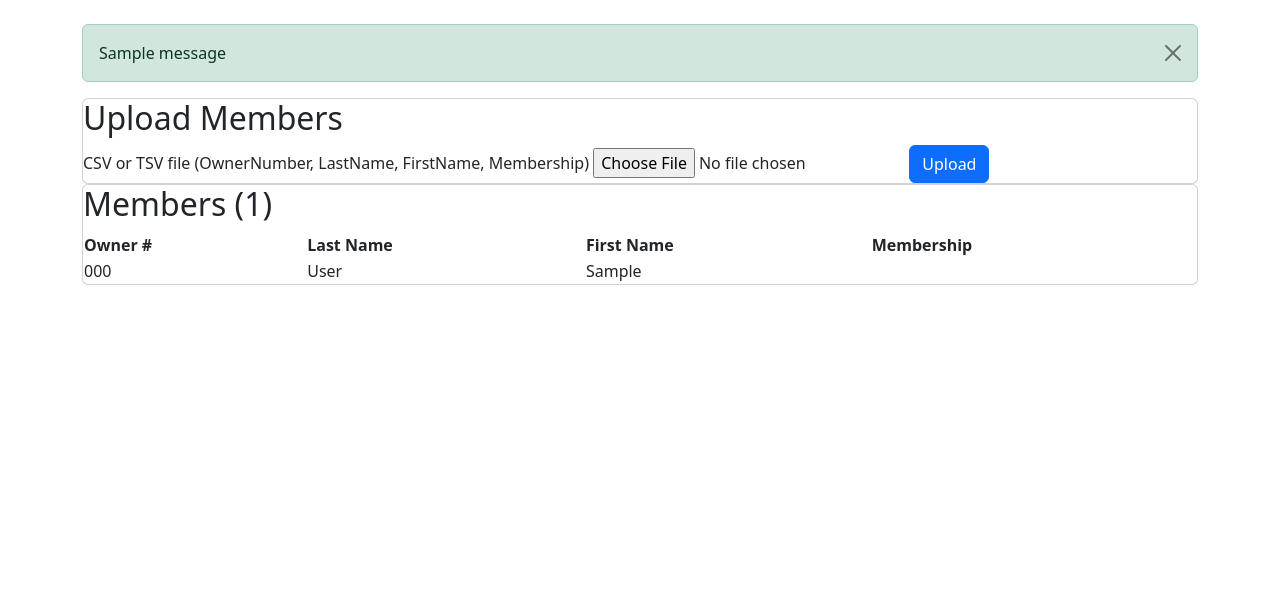
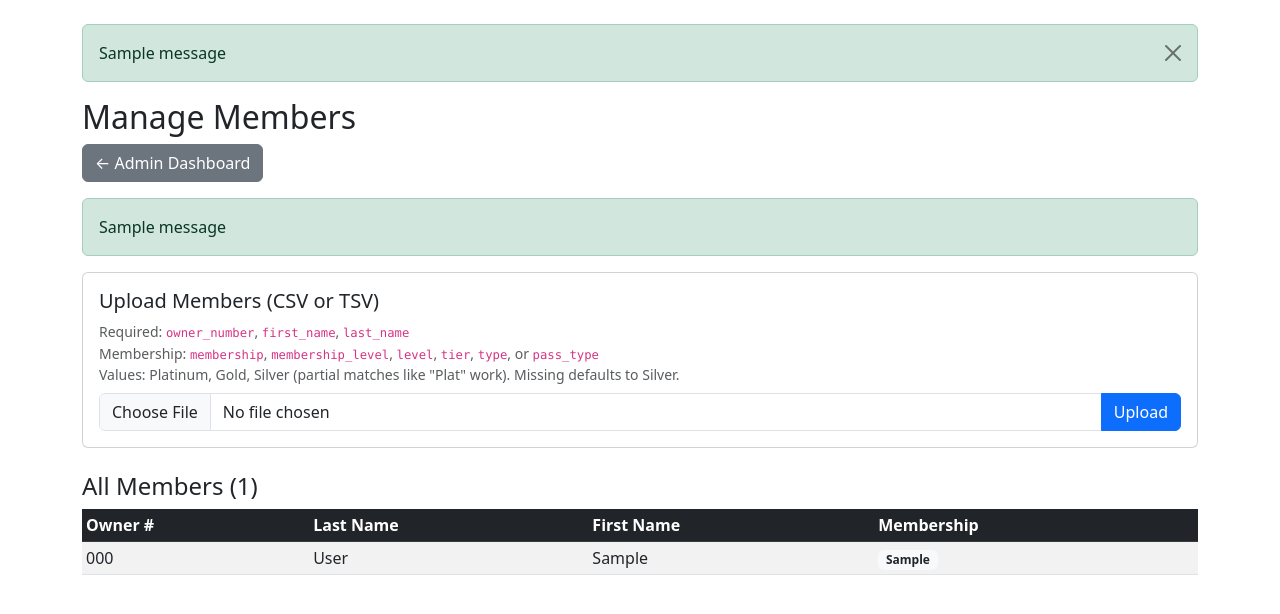
Before and after one commit to ccbractivix/splashpass, a Flask app: page /admin/members in a window 1280 px wide. Shown: the part 56-670 px from the top of the page. Run offline with Flask 3, Linux system fonts and the light colour scheme; the visitor is signed in with stand-in values (Sample User, id 1); tables that the repository leaves empty hold one stand-in row (values such as "Sample post"); one stand-in notice (Sample message) is shown.

Commit message:
Update members.html

```diff
--- a/templates/admin/members.html
+++ b/templates/admin/members.html
@@ -1,20 +1,38 @@
-{% extends 'base.html' %}
+{% extends "base.html" %}
 {% block title %}Manage Members{% endblock %}
 {% block content %}
-<div class="card">
-    <h2>Upload Members</h2>
-    <form method="POST" action="{{ url_for('upload_members') }}" enctype="multipart/form-data">
-        <label for="file">CSV or TSV file (OwnerNumber, LastName, FirstName, Membership)</label>
-        <input type="file" id="file" name="file" accept=".csv,.tsv,.txt" required>
+<h2>Manage Members</h2>
+<a href="/admin" class="btn btn-secondary mb-3">← Admin Dashboard</a>
+
+{% with messages = get_flashed_messages(with_categories=true) %}
+  {% if messages %}
+    {% for category, message in messages %}
+      <div class="alert alert-{{ category }}">{{ message }}</div>
+    {% endfor %}
+  {% endif %}
+{% endwith %}
+
+<div class="card mb-4">
+  <div class="card-body">
+    <h5>Upload Members (CSV or TSV)</h5>
+    <p class="text-muted small mb-2">
+      Required: <code>owner_number</code>, <code>first_name</code>, <code>last_name</code><br>
+      Membership: <code>membership</code>, <code>membership_level</code>, <code>level</code>, <code>tier</code>, <code>type</code>, or <code>pass_type</code><br>
+      Values: Platinum, Gold, Silver (partial matches like "Plat" work). Missing defaults to Silver.
+    </p>
+    <form action="{{ url_for('upload_members') }}" method="POST" enctype="multipart/form-data">
+      <div class="input-group">
+        <input type="file" name="file" accept=".csv,.tsv,.txt" class="form-control" required>
         <button type="submit" class="btn btn-primary">Upload</button>
+      </div>
     </form>
   </div>
+</div>
 
-<div class="card">
-    <h2>Members ({{ members|length }})</h2>
-    {% if members %}
-        <table>
-            <thead>
+<h4>All Members ({{ members|length }})</h4>
+<div class="table-responsive">
+  <table class="table table-striped table-sm">
+    <thead class="table-dark">
       <tr>
         <th>Owner #</th>
         <th>Last Name</th>
@@ -28,13 +46,20 @@
         <td>{{ m.owner_number }}</td>
         <td>{{ m.last_name }}</td>
         <td>{{ m.first_name }}</td>
-                    <td><span class="badge badge-{{ m.membership|lower }}">{{ m.membership }}</span></td>
+        <td>
+          {% if m.membership == 'Platinum' %}
+            <span class="badge bg-dark">Platinum</span>
+          {% elif m.membership == 'Gold' %}
+            <span class="badge bg-warning text-dark">Gold</span>
+          {% elif m.membership == 'Silver' %}
+            <span class="badge bg-secondary">Silver</span>
+          {% else %}
+            <span class="badge bg-light text-dark">{{ m.membership or 'Unknown' }}</span>
+          {% endif %}
+        </td>
       </tr>
       {% endfor %}
     </tbody>
   </table>
-    {% else %}
-        <p>No members loaded yet.</p>
-    {% endif %}
 </div>
 {% endblock %}
```
Lines whose indentation alone changed are shown as unchanged.
